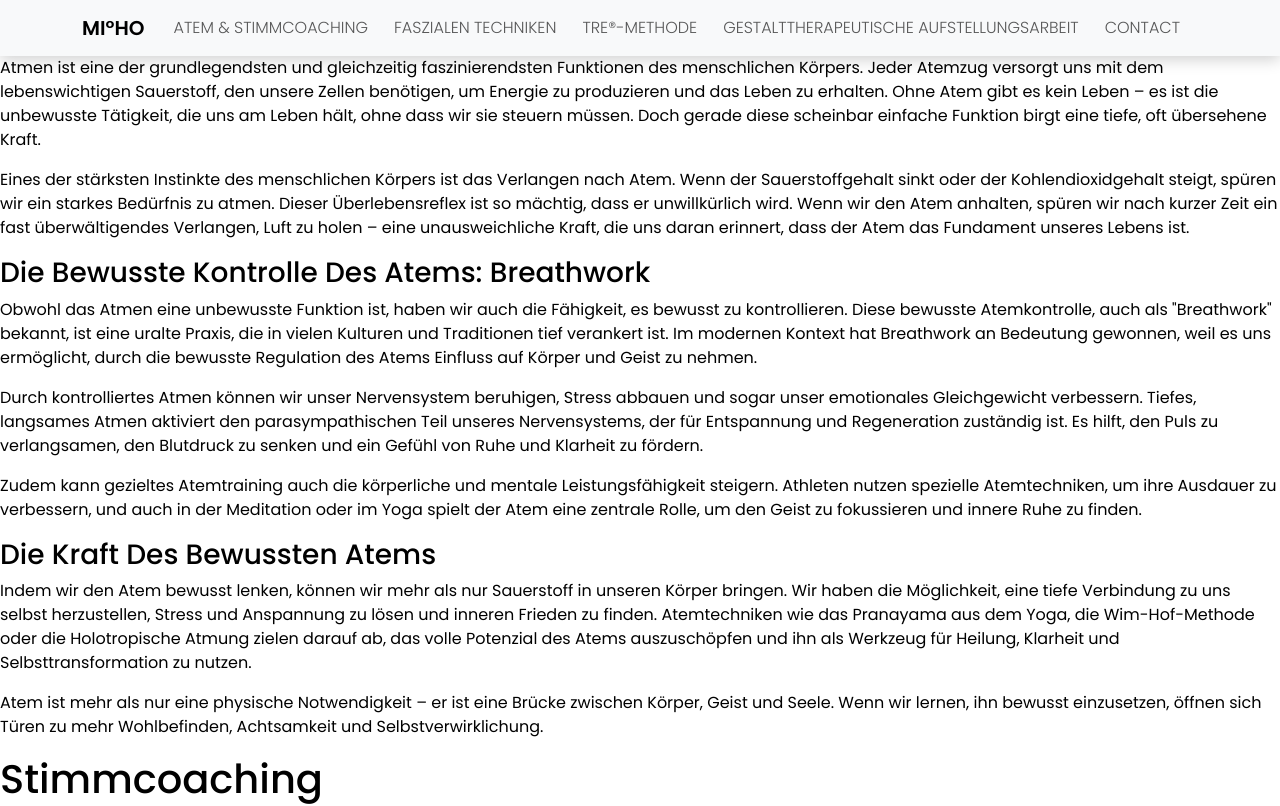
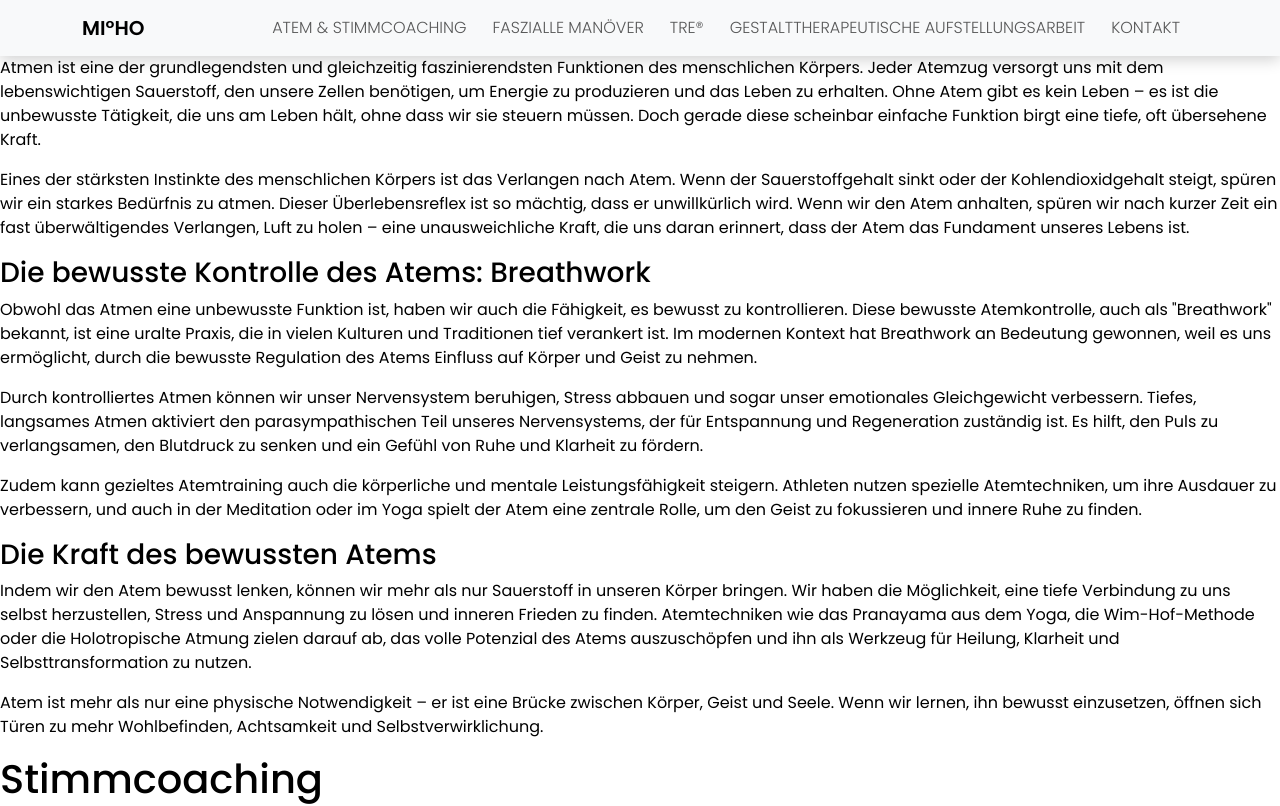
Before and after one commit to margaritaherazo/polymorph, a React (Create React App) app: page /vocalbreath in a window 1280 px wide. Shown: the top 806 px of the page. Built offline with nearby package versions, Linux system fonts and the light colour scheme.

Commit message:
adjusting some words in the texts

```diff
--- a/src/components/About.js
+++ b/src/components/About.js
@@ -13,6 +13,8 @@ function About() {
           <p>Ich möchte gerne eine neue Geschichte erzählen, anstatt an der alten festzuhalten. Doch was hat mich dazu gebracht? Es war mein Körper, der "Stopp" sagte. Inmitten von Angststörungen und Panikattacken bin ich der Intelligenz meines Körpers begegnet. Ich verstand nicht, was geschah, war verwundert und versuchte, mich aus der Situation herauszudenken, auf der Suche nach Wahrheiten und Dingen, die mir entgingen. Je mehr ich jedoch nachdachte, desto schlimmer wurde alles. Alles, was ich bis dahin wusste und gelesen hatte, war absolut nicht hilfreich. Ruhe und Frieden schien unerreichbar.</p>
 
 <p>Als ich schließlich in der Lage war, mit meinem inneren Alarm zu sitzen, ihn zu spüren, nicht wegzulaufen oder wegzuwollen, sondern hineinzuatmen und meinen Körper leicht zu bewegen, erlebte ich neue Dimensionen. Ich erlaubte mir, "nicht okay" zu sein, und dadurch öffneten sich neue Türen. Es gab vieles, was mein Körper nicht länger zurückhalten konnte. Mein Organismus hatte so vieles für mich wegsortiert, damit ich es nicht fühlen musste – bis zu dem Punkt, an dem der Deckel hochging. Es musste so sein.</p>
+
+
 
 <p>Orthomolekulare Medizin, Körperarbeit und heilende Frequenzen waren mein Anker. Ich habe diesen Weg ohne Klinik und ohne Psychopharmaka gewählt. Es hat gedauert, und der Weg war holprig, vor allem wegen meiner Zweifel. Es gab so viel Tiefe, Tränen, Trauer, Schmerz und Angst. Doch ich hatte Glück. Es waren einige Menschen an meiner Seite, die an mich glaubten, die die nötige Ruhe hatten und mir auf verschiedene Weisen immer wieder sagten: "Vertraue deinem Prozess."</p>
 
--- a/src/components/Concept.js
+++ b/src/components/Concept.js
@@ -5,7 +5,7 @@ import { Link } from 'react-router-dom';
 function Concept() {
   return (
     <section id="concept" className="container">
-      <h2 className="text-center">Our Concept</h2>
+      <h2 className="text-center">Mein Konzept</h2>
       <div className="row">
       <div className="col-md-6">
   <p>
@@ -31,10 +31,6 @@ function Concept() {
   <p>
     Die <Link to="/tre">TRE®-Methode</Link> ist ein weiterer zentraler Bestandteil meiner Arbeit. Durch das Auslösen eines neurogenen Tremors – also das natürliche Zittern des Körpers – werden muskuläre und energetische Spannungen auf tiefster Ebene abgebaut. Dieser Mechanismus, der in enger Verbindung mit der Polyvagal-Theorie steht, ermöglicht es dem Körper, sich selbst zu regulieren und in einen Zustand tiefer Entspannung zu gelangen. Das Zittern löst nicht nur physische Blockaden, sondern harmonisiert auch die energetischen Schwingungen im Körper.
   </p>
-
-  <p>
-    <Link to="/familyconst">Family Constellations</Link> and then blalabalaba
-  </p>
 </div>
         <div className="col-md-6">
           <div className="img-container">
--- a/src/components/Hero.js
+++ b/src/components/Hero.js
@@ -4,7 +4,7 @@ import React from 'react';
 function Hero() {
   return (
     <section id="hero">
-      <h1> "We can't do it alone, but no one can do it for us."</h1>
+      <h1> "We can't do it alone, but no one <br></br> can do it for us."</h1>
       <p>Peter Levine</p>
     </section>
   );
--- a/src/components/Navbar.js
+++ b/src/components/Navbar.js
@@ -14,10 +14,10 @@ function Navbar() {
             <div className="collapse navbar-collapse" id="navbarNav">
               <ul className="navbar-nav ml-auto">
                 <li className="nav-item"><Link className="nav-link" to="/vocalbreath">Atem & Stimmcoaching</Link></li>
-                <li className="nav-item"><Link className="nav-link" to="/fascialmanuvers">faszialen Techniken</Link></li>
-                <li className="nav-item"><Link className="nav-link" to="/tre">TRE®-Methode </Link></li>
+                <li className="nav-item"><Link className="nav-link" to="/fascialmanuvers">Faszialle Manöver</Link></li>
+                <li className="nav-item"><Link className="nav-link" to="/tre">TRE® </Link></li>
                 <li className="nav-item"><Link className="nav-link" to="/familyconst">Gestalttherapeutische Aufstellungsarbeit</Link></li>
-                <li className="nav-item"><Link className="nav-link" to="/contact">Contact</Link></li>
+                <li className="nav-item"><Link className="nav-link" to="/contact">Kontakt</Link></li>
               </ul>
             </div>
           </div>
--- a/src/styles/App.css
+++ b/src/styles/App.css
@@ -12,7 +12,6 @@ body {
 h1, h2, h3, h4, h5, h6 {
   color: black;
   font-family: 'Poppins', sans-serif;
-  text-transform: capitalize;
 }
 
 a, a:hover, a:active, a:focus {
```
